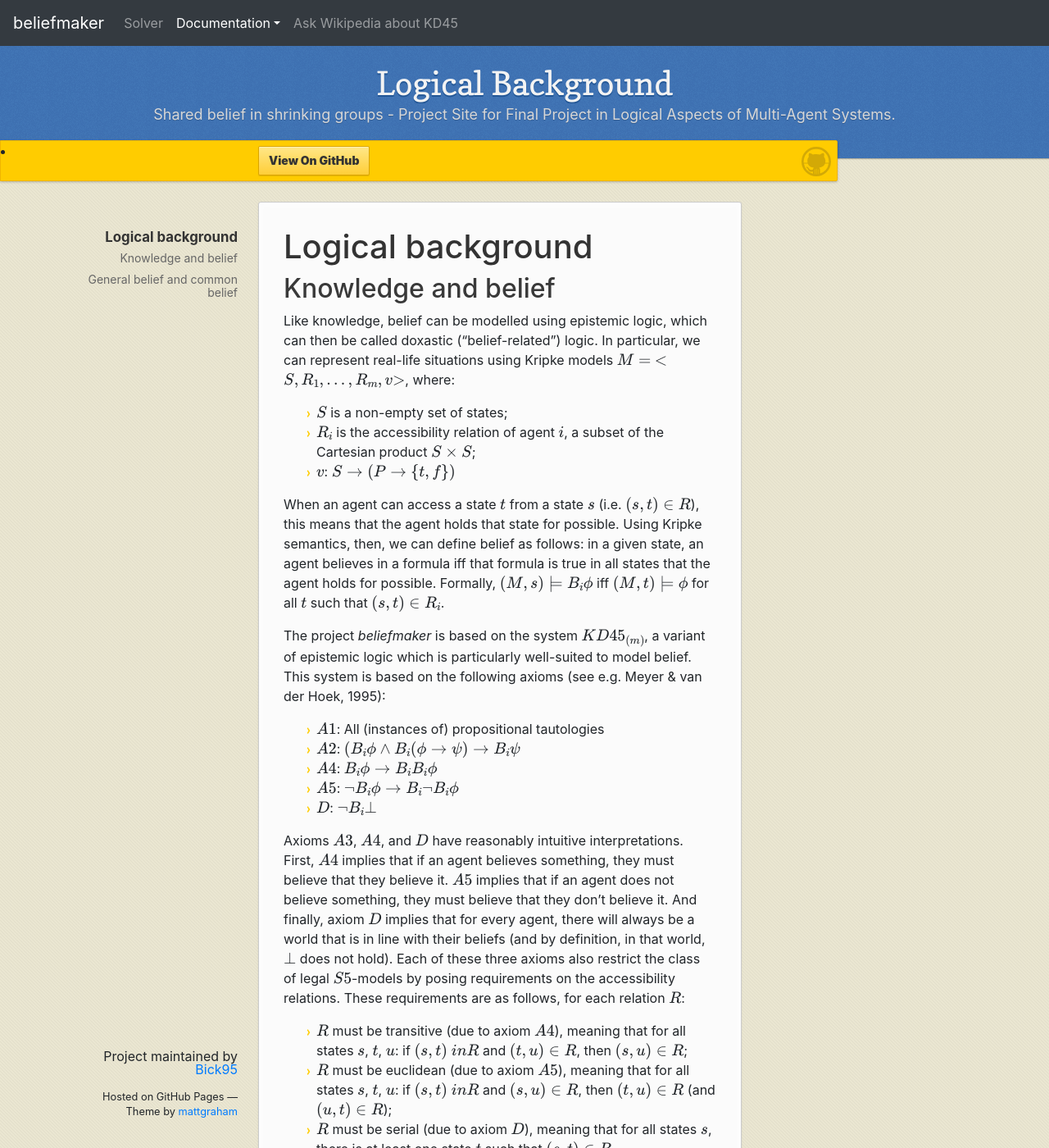
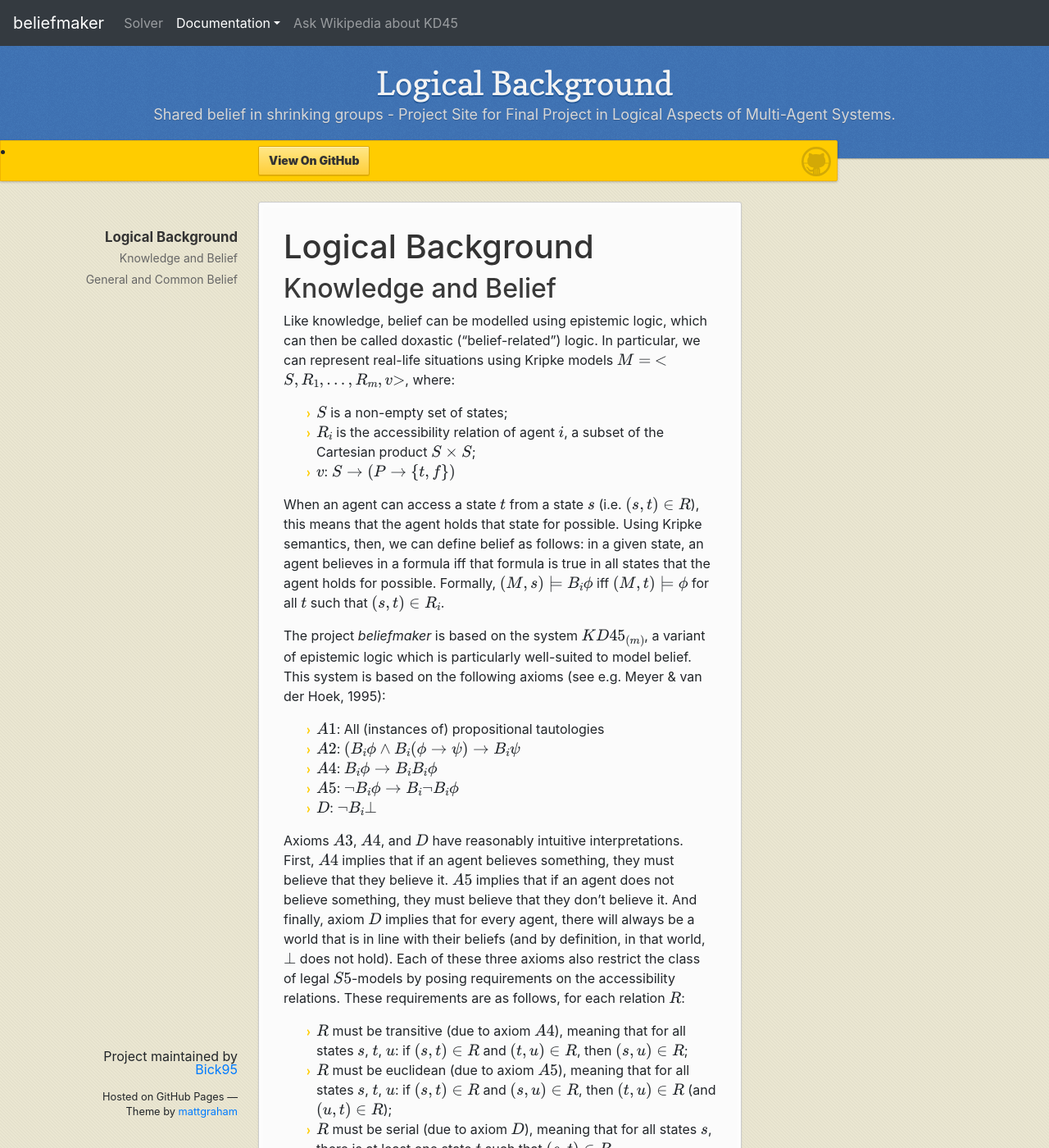
Before and after one commit to Bick95/beliefmaker, a Jekyll site: the page built from logical_background.md, in a window 1280 px wide and 1400 px high. Shown: the whole window at 82% size. Built offline with Jekyll 4.4.1, drawn with Linux system fonts in a browser that asks for light colours; nearby versions of some CDN libraries; formulas are drawn with MathJax 3; some of the changed text lies outside the part shown.

Commit message:
logical background minor fixes

```diff
--- a/logical_background.md
+++ b/logical_background.md
@@ -3,9 +3,9 @@ title: Logical Background
 layout: default
 filename: logical_background
 ---
-# Logical background
+# Logical Background
 
-## Knowledge and belief
+## Knowledge and Belief
 Like knowledge, belief can be modelled using epistemic logic, which can then be called doxastic ("belief-related") logic. In particular, we can represent real-life situations using Kripke models $$M =$$ $$<$$$$S,R_1, ..., R_m,v$$$$>$$, where:
 * $$S$$ is a non-empty set of states;
 * $$R_i$$ is the accessibility relation of agent $$i$$, a subset of the Cartesian product $$S$$ $$\times$$ $$S$$;
@@ -21,14 +21,14 @@ The project _beliefmaker_ is based on the system $$KD45_{(m)}$$, a variant of ep
 * $$D$$: $$\neg B_i\bot$$
 
 Axioms $$A3$$, $$A4$$, and $$D$$ have reasonably intuitive interpretations. First, $$A4$$ implies that if an agent believes something, they must believe that they believe it. $$A5$$ implies that if an agent does not believe something, they must believe that they don't believe it. And finally, axiom $$D$$ implies that for every agent, there will always be a world that is in line with their beliefs (and by definition, in that world, $$\bot$$ does not hold). Each of these three axioms also restrict the class of legal $$S5$$-models by posing requirements on the accessibility relations. These requirements are as follows, for each relation $$R$$:
-* $$R$$ must be transitive (due to axiom $$A4$$), meaning that for all states $$s$$, $$t$$, $$u$$: if $$(s,t) \ in R$$ and $$(t,u) \in R$$, then $$(s,u) \in R$$;
-* $$R$$ must be euclidean (due to axiom $$A5$$), meaning that for all states $$s$$, $$t$$, $$u$$: if $$(s,t) \ in R$$ and $$(s,u) \in R$$, then $$(t,u) \in R$$ (and $$(u,t) \in R$$);
+* $$R$$ must be transitive (due to axiom $$A4$$), meaning that for all states $$s$$, $$t$$, $$u$$: if $$(s,t) \in R$$ and $$(t,u) \in R$$, then $$(s,u) \in R$$;
+* $$R$$ must be euclidean (due to axiom $$A5$$), meaning that for all states $$s$$, $$t$$, $$u$$: if $$(s,t) \in R$$ and $$(s,u) \in R$$, then $$(t,u) \in R$$ (and $$(u,t) \in R$$);
 * $$R$$ must be serial (due to axiom $$D$$), meaning that for all states $$s$$, there is at least one state $$t$$ such that $$(s,t) \in R$$.
 
 The system $$KD45_{(m)}$$ is very similar to the system $$S5_{(m)}$$, which is often used to model knowledge. However, there is one crucial difference, reflecting the intuitive difference between knowledge and belief: when an agent _knows_ that a formula $$\phi$$ is true, then $$\phi$$ has to be true; but when an agent merely _believes_ $$\phi$$, then $$\phi$$ does not have to be true (Hintakka, 1962). This means the requirements of belief are less strong than those of knowledge. This is reflected in axiom $$D$$ replacing $$S5$$'s axiom $$A3$$ ($$K_i ϕ → ϕ$$), which requires known facts to be true and hence requires $$R$$ to be not just serial, but reflexive (Meyer &amp; van der Hoek, 1995).
 
 
-## General belief and common belief
+## General and Common Belief
 
 There are two major notions of shared belief in a group, both of which are formalized by Kraus and Lehmann (1988), who adapt Lewis’ (2002) analysis in a doxastic context. First, a formula is _generally_ believed in a group of agents iff it is believed by every agent in that group. This can be seen as a straightforward extension of the definition of belief in one agent. Formally:
 
```
